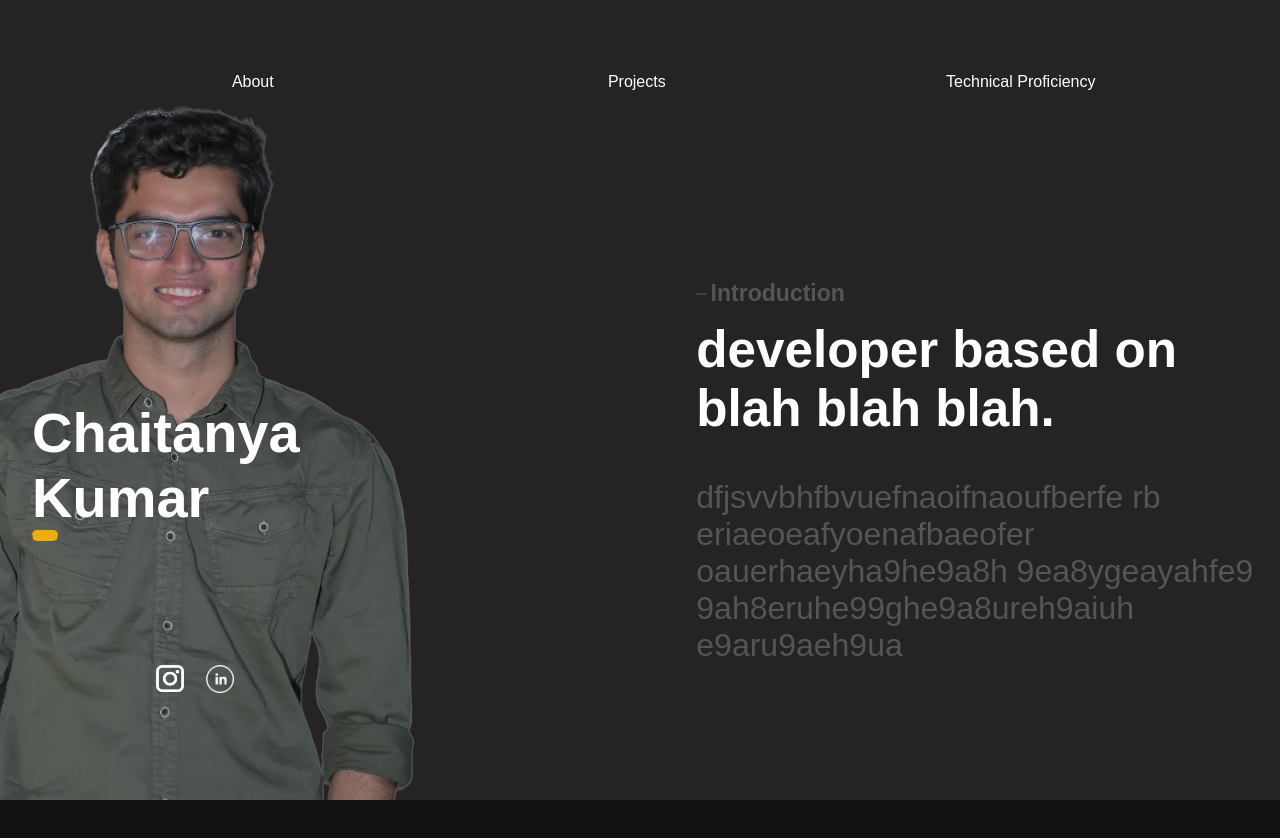
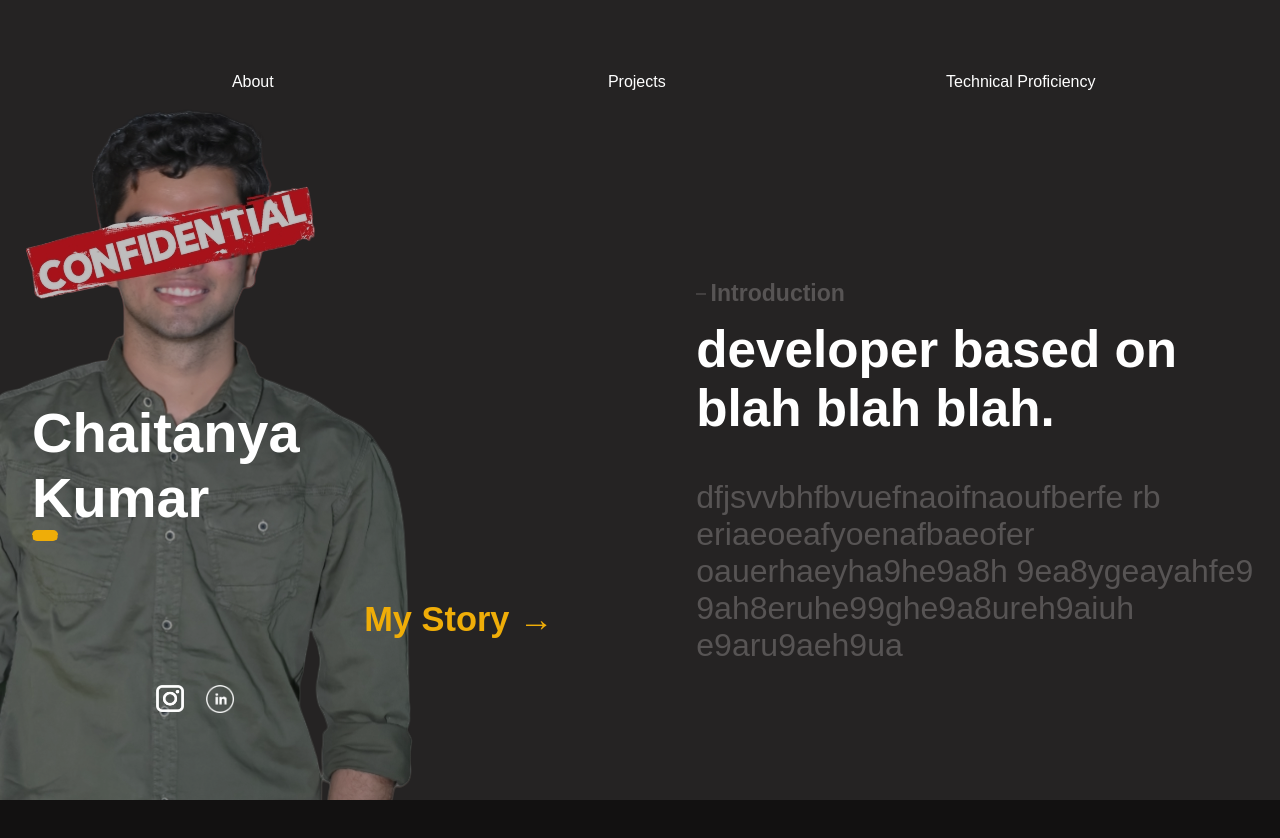
Before and after one commit to ChaitanyaKumar-17/portfolio, a plain HTML site: page index.html in a window 1280 px wide. Shown: the top 838 px of the page. Drawn offline with Linux system fonts and the light colour scheme.

Commit message:
version 1.1

```diff
--- a/index.html
+++ b/index.html
@@ -16,15 +16,17 @@
         </header>
         <div class="main">
             <div class="me">
-                <img class="photo" src="img/KVP_9539-Photoroom.png-Photoroom.png" >
+                <!-- <img class="photo" src="img/KVP_9539-Photoroom.png-Photoroom.png" > -->
+                <img class="photo" src="img/[removal.ai]_320f7c50-717d-4bba-a501-d4cad3c2717b-untitled-design_DA5AK3.png" >
                 <div class="name">
                     Chaitanya Kumar
                     <hr class="title-line">
                 </div>
                 <div class="social">
-                    <button class="social-button-1"><img src="img/toppng.com-white-instagram-icon-instagram-logo-instagram-instagram-icon-white-306x304.png"></button>
-                    <button class="social-button-2"><img src="img/toppng.com-linkedin-white-icon-social-media-icon-png-and-vector-1a-logo-465x465.png" ></button>
+                    <button class="social-button-1" onclick="window.location.href='https://www.instagram.com/chaitanyaa.kumar?igsh=enl3N3g4MzVrejZh'"><img src="img/toppng.com-white-instagram-icon-instagram-logo-instagram-instagram-icon-white-306x304.png"></button>
+                    <button class="social-button-2" onclick="window.location.href='https://www.linkedin.com/in/chaitanya-kumar-5aa84327b'"><img src="img/toppng.com-linkedin-white-icon-social-media-icon-png-and-vector-1a-logo-465x465.png" ></button>
                 </div>
+                <button class="story-button" >My Story &rarr;</button>
             </div>
             <div class="text">
                 <div class="heading">
@@ -42,7 +44,6 @@
                     </p>
                 </div>
             </div>
-            <!--<button class="story-button" >My Story &rarr;</button>-->
         </div>
     </div>
 
--- a/style.css
+++ b/style.css
@@ -4,6 +4,10 @@ body {
     color: white;
     margin: 0;
     padding: 0;
+}
+
+body::-webkit-scrollbar {
+    display: none;
 }
 
 
@@ -99,7 +103,6 @@ body {
     object-fit: contain;
     z-index: 4;
     margin-left: 20vw;
-    /* border: 5px solid red; */
 }
 
 .name {
@@ -122,6 +125,15 @@ body {
     margin-left: 0;
     margin-right: auto;
     margin-top: 0;
+}
+
+.social {
+    display: flex;
+    justify-content: center;
+    align-items: center;
+    margin-right: 20px;
+
+
 }
 
 .social-button-1, .social-button-2 {
@@ -159,6 +171,25 @@ body {
     cursor: pointer;
 }
 
+.story-button {
+    position: absolute;
+    z-index: 6;
+    font-size: 4.3vh;
+    border: none;
+    background-color: transparent ;
+    bottom: 15%;
+    right: 8%;
+    color: rgb(239, 173, 8) ;
+    font-weight: bold;
+    transition: all 0.5s ease;
+}
+
+.story-button:hover {
+    text-decoration: underline;
+    cursor: pointer;
+    transform: scale(1.3);
+
+}
 
 @media only screen and (max-width: 1300px) {
     .photo {
@@ -185,6 +216,29 @@ body {
 
   }
 
+
+@media only screen and (width <= 1300px) {
+
+    .social-button-1, .social-button-2 {
+        bottom: 10vh;
+    }
+
+    .story-button {
+        bottom: 20vh;
+    }
+
+}
+
+@media only screen and (width <= 700px) {
+    .story-button {
+        left: 15vw;
+    }
+
+    .story-button:hover {
+        transform: none;
+    }
+
+}
 
 
 .text {
@@ -268,33 +322,6 @@ body {
   }
 
 
-/* .story-button {
-    position: absolute;
-    font-size: 20px;
-    border: none;
-    background-color: rgb(37, 35, 35) ;
-    bottom: 0px;
-    color: rgb(239, 173, 8) ;
-    font-weight: bold;
-    transition: font-size 0.5s, text-decoration 0.5s;
-}
-
-
-.story-button:hover {
-    text-decoration: underline;
-    cursor: pointer;
-    font-size: 25px;
-
-}
-
-.social {
-    display: flex;
-    justify-content: center;
-    align-items: center;
-    margin-right: 20px;
-
-
-}*/
 
 
 
```
Also changed, not shown: img/[removal.ai]_320f7c50-717d-4bba-a501-d4cad3c2717b-untitled-design_DA5AK3.png (added).
